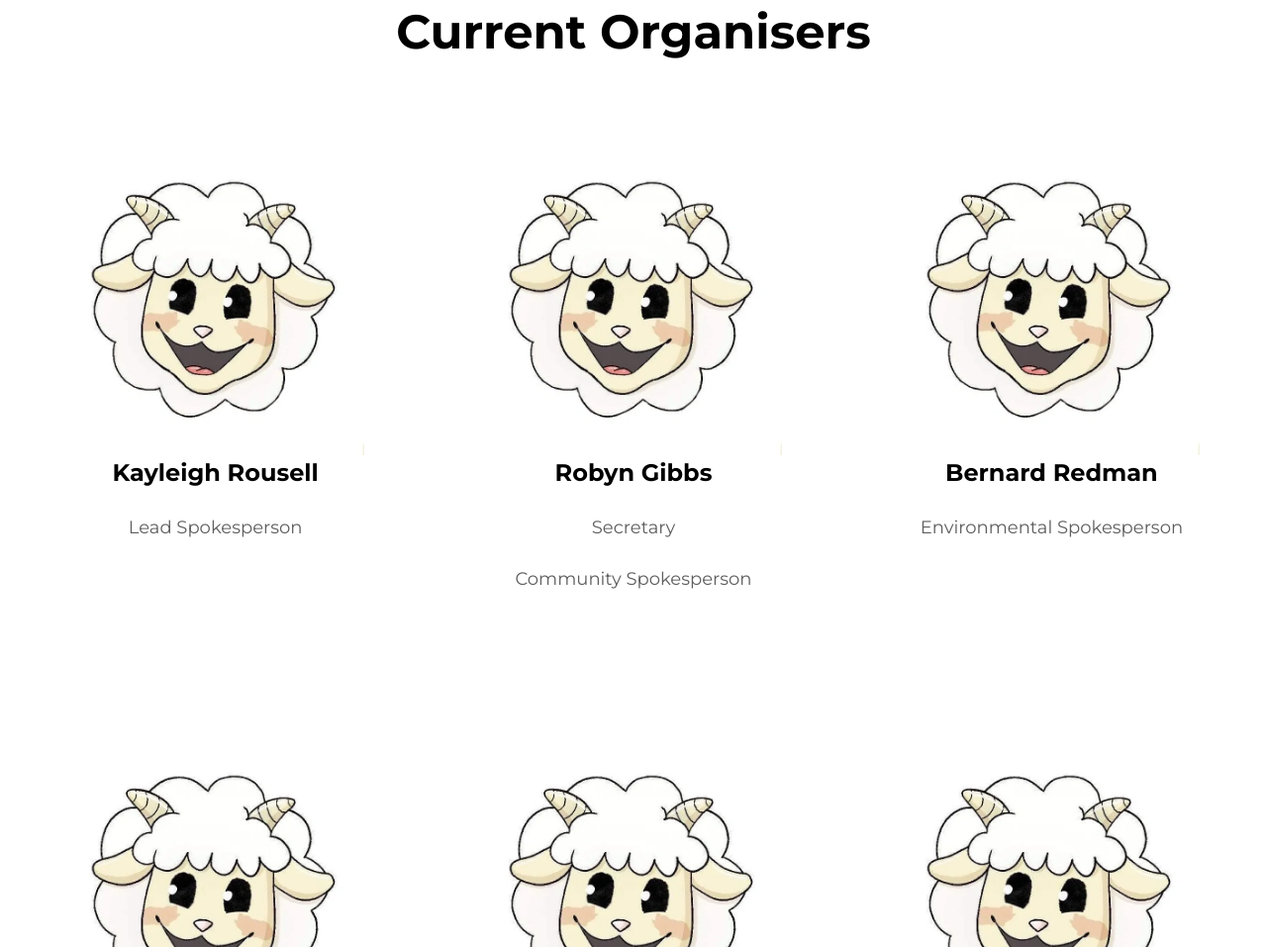
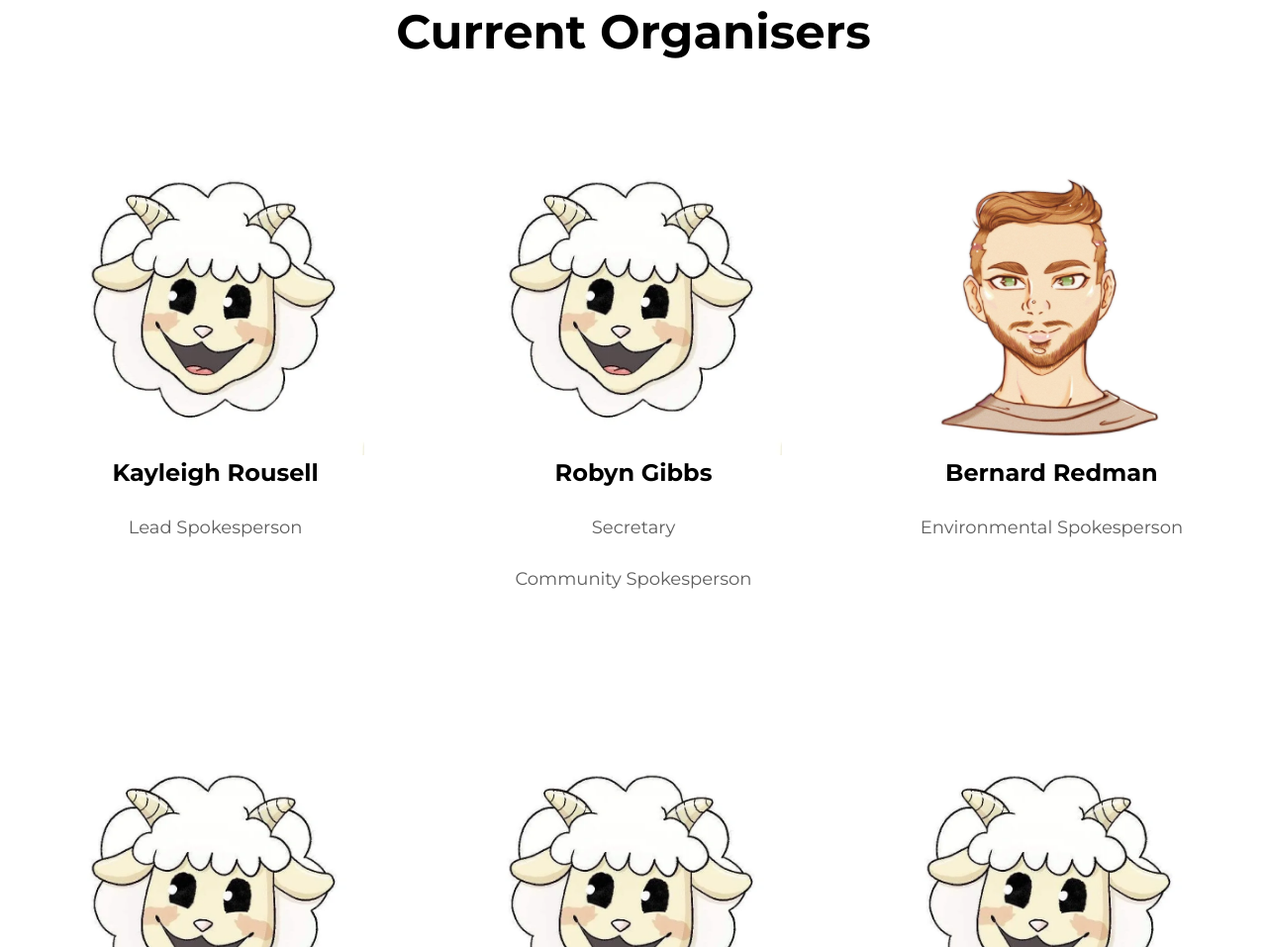
Before and after one commit to AbbieGorlovWebster/AbbieGorlovWebster.github.io, a plain HTML site: page Committee.html in a window 1280 px wide. Shown: the part 789-1746 px from the top of the page at 99% size. Drawn offline with Linux system fonts and the light colour scheme.

Commit message:
Committee Images

```diff
--- a/Committee.html
+++ b/Committee.html
@@ -63,7 +63,7 @@
             </div>
             <div class="FlexColumn Member">
                 <div class="ImageContainer">
-                    <img src="../../Images/RammiHappy.png" />
+                    <img src="../../Images/Comittee/Bernard Redman.jpg" />
                 </div>
                 <div class="TextContainer">
                     <h2 class="BlackText Size24 Weight700">Bernard Redman</h2>
```
Also changed, not shown: Events.html (+1 -1 lines), Images/Comittee/Alex Freeman-Bate.jpg (added), Images/Comittee/Bernard Redman.jpg (added), Images/Comittee/Kayleigh Rousell.jpg (added), Images/Comittee/Robyn Gibbs.jpg (added), Images/Comittee/Shannon Cole.jpg (added).
